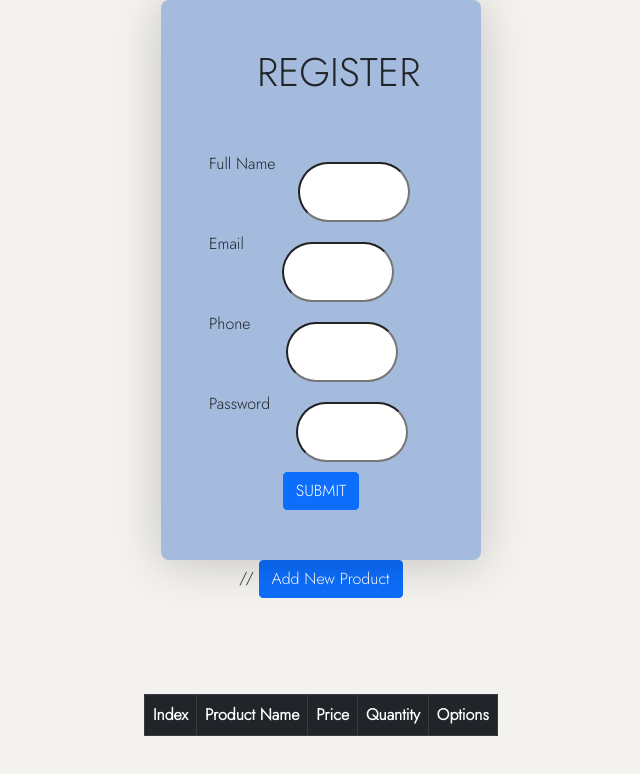
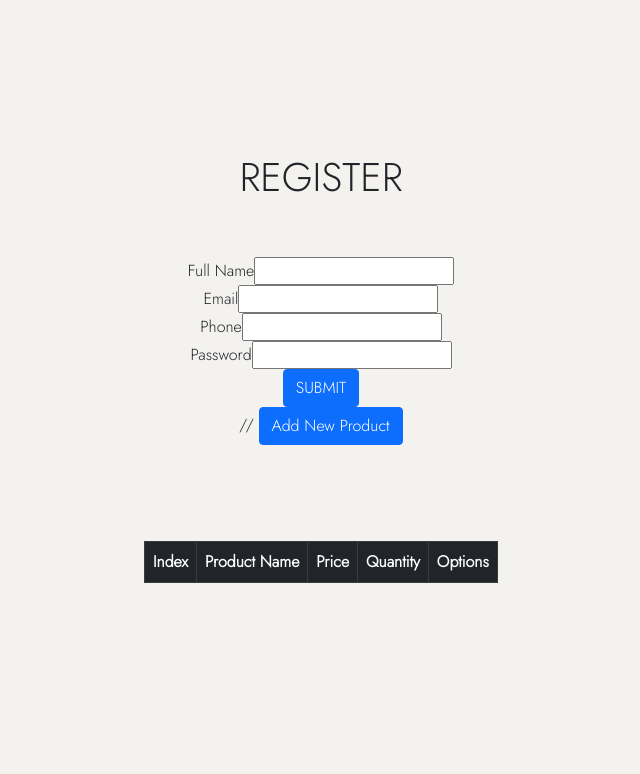
Before and after one commit to uniquenikki/Product-Inventory-, a React (Create React App) app: page / in a window 1280 px wide. Shown: the top 774 px of the page, without its empty margins (319-959 px from the left). Built offline with nearby package versions, Linux system fonts and the light colour scheme.

Commit message:
Update Register.js

```diff
--- a/src/Register.js
+++ b/src/Register.js
@@ -31,37 +31,37 @@ const handleSubmit=(e)=>
 
    return(
         <>
-        <Container className='box px-5'>
-        <h1 className='p-5'>REGISTER</h1>
-         <form action="" onSubmit={handleSubmit}>
-             <div className='inputData'>
+        <Container className='wrapper px-5'>
+        <h1 className='p-5 title'>REGISTER</h1>
+         <form className='form' action="" onSubmit={handleSubmit}>
+             <div className='inputfield'>
              <label htmlFor='username'>Full Name</label>
-             <input className='inputField' type='text' autoComplete="off"
+             <input className='input' type='text' autoComplete="off"
               value={userRegistration.username} onChange={handleInput} name="username" id='username'></input>
              </div>
-             <div className='inputData'>
-             <label htmlFor='email'>Email</label>
-             <input className='inputField' type='email' autoComplete="off"
+             <div className='inputfield'>
+             <label htmlFor='email' className="leading-7 text-sm">Email</label>
+             <input className='input' type='email' autoComplete="off"
             value={userRegistration.email} onChange={handleInput} name="email" id='email'></input>
              </div>
-             <div className='inputData'>
-             <label htmlFor='phone'>Phone</label>
-             <input className='inputField' type='number' autoComplete="off"
+             <div className='inputfield'>
+             <label htmlFor='phone' className="leading-7 text-sm">Phone</label>
+             <input className='input' type='number' autoComplete="off"
             value={userRegistration.phone} onChange={handleInput}
              name="phone" id='phone'></input>
              </div>
-             <div className='inputData'>
+             <div className='inputfield'>
              <label htmlFor='password'>Password</label>
-             <input className='inputField' type='password' autoComplete="off"
+             <input className='input' type='password' autoComplete="off"
             value={userRegistration.password} onChange={handleInput} name="password" id='password'></input>
              </div>
              <div classname="p-5 mx-3">
-             <Button  onClick={()=>history.push('/AddProduct')} type='submit'>SUBMIT</Button>
+             <Button onClick={()=>history.push('/AddProduct')} type='submit'>SUBMIT</Button>
              {/* <Button type='submit'>SUBMIT</Button> */}
              </div>
             </form>
+            </Container>
 
-            </Container>
 
      </>
     )
```
